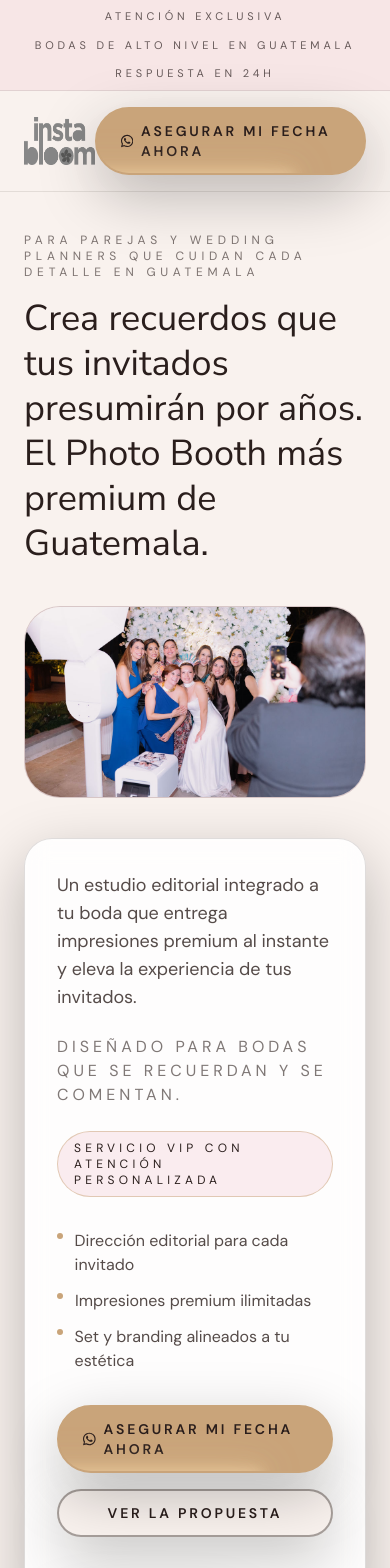
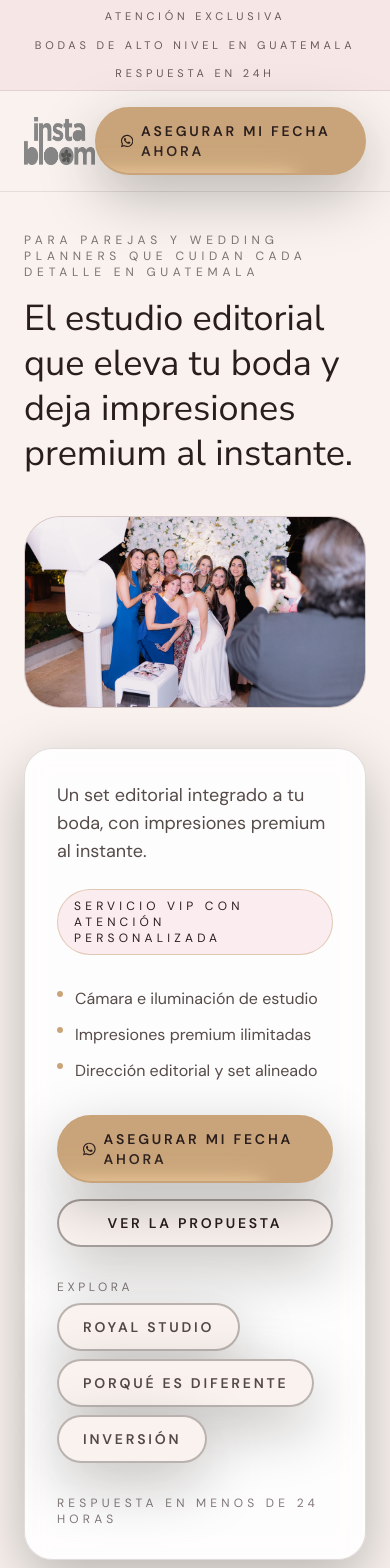
Before and after one commit to valenzmanu/instabloom-landing, a React (Vite) app: page / in a window 390 px wide. Shown: the top 1568 px of the page. Built offline with nearby package versions, Linux system fonts and the light colour scheme; the HTML template or start-up script is replaced by a standard one.

Commit message:
general structure improvements

```diff
--- a/src/App.tsx
+++ b/src/App.tsx
@@ -168,7 +168,8 @@ const App = () => {
                 Para parejas y wedding planners que cuidan cada detalle en Guatemala
               </p>
               <h1 className="font-serif text-4xl leading-tight text-espresso md:text-6xl">
-                Crea recuerdos que tus invitados presumirán por años. El Photo Booth más premium de Guatemala.
+                El estudio editorial que eleva tu boda y deja impresiones premium al
+                instante.
               </h1>
             </div>
             <div className="relative reveal">
@@ -189,11 +190,8 @@ const App = () => {
             <div className="space-y-8 rounded-[28px] border border-espresso/15 bg-paper/85 p-8 shadow-soft backdrop-blur-md md:p-10 reveal">
               <div className="space-y-6">
                 <p className="text-lg text-espresso/80 md:text-xl">
-                  Un estudio editorial integrado a tu boda que entrega impresiones
-                  premium al instante y eleva la experiencia de tus invitados.
-                </p>
-                <p className="text-base uppercase tracking-[0.25em] text-espresso/60">
-                  Diseñado para bodas que se recuerdan y se comentan.
+                  Un set editorial integrado a tu boda, con impresiones premium al
+                  instante.
                 </p>
                 <div className="inline-flex items-center rounded-full border border-champagne/50 bg-rose/40 px-4 py-2 text-xs uppercase tracking-[0.35em] text-espresso">
                   Servicio VIP con atención personalizada
@@ -201,9 +199,9 @@ const App = () => {
               </div>
               <BulletList
                 items={[
-                  "Dirección editorial para cada invitado",
+                  "Cámara e iluminación de estudio",
                   "Impresiones premium ilimitadas",
-                  "Set y branding alineados a tu estética",
+                  "Dirección editorial y set alineado",
                 ]}
               />
               <div className="flex flex-col gap-4 sm:flex-row sm:items-center">
@@ -230,7 +228,7 @@ const App = () => {
                     href="#por-que"
                     className="border-espresso/30 bg-cream text-espresso/80 hover:bg-cream/80 hover:text-espresso"
                   >
-                    Propuesta
+                    Porqué es diferente
                   </Button>
                   <Button
                     href="#inversion"
@@ -276,6 +274,24 @@ const App = () => {
               <Button href="#bloquear-fecha" className={ctaButtonClass}>
                 {ctaContent}
               </Button>
+            </div>
+          </div>
+        </Section>
+
+        <Section className="border-t border-espresso/10">
+          <div className="space-y-6 reveal">
+            <h2 className="font-serif text-3xl md:text-5xl">Esto es para ti si:</h2>
+            <BulletList
+              items={[
+                "Buscas un set que respete la estética de tu boda",
+                "Quieres recuerdos impresos con calidad editorial",
+                "Prefieres una experiencia cuidada y sin fricciones",
+                "Valoras proveedores que ejecuten a la perfección",
+              ]}
+            />
+            <div className="border-t border-espresso/20 pt-6 text-lg text-espresso/80">
+              No es para bodas donde el precio es el único criterio. Es para
+              anfitriones que buscan recuerdos de colección.
             </div>
           </div>
         </Section>
@@ -375,6 +391,24 @@ const App = () => {
           </div>
         </Section>
 
+        <Section className="border-t border-espresso/10">
+          <div className="grid gap-12 lg:grid-cols-[0.9fr_1.1fr]">
+            <div className="space-y-6 reveal">
+              <p className={badgeClass}>Testimonios privados</p>
+              <h2 className="font-serif text-3xl md:text-5xl">
+                Mensajes que recibimos después de la boda
+              </h2>
+              <p className="text-lg text-espresso/80">
+                Notas reales de parejas y planners al terminar la celebración.
+              </p>
+              <Button href="#bloquear-fecha" className={ctaButtonClass}>
+                {ctaContent}
+              </Button>
+            </div>
+            <ImagePlaceholder label="Imagen — Testimonio en WhatsApp" className="reveal" />
+          </div>
+        </Section>
+
         <Section id="como-funciona" className="border-t border-espresso/10">
           <div className="grid gap-12 lg:grid-cols-3">
             <div className="space-y-4 reveal">
@@ -421,42 +455,6 @@ const App = () => {
                 {ctaContent}
               </Button>
             </div>
-          </div>
-        </Section>
-
-        <Section className="border-t border-espresso/10">
-          <div className="space-y-6 reveal">
-            <h2 className="font-serif text-3xl md:text-5xl">Esto es para ti si:</h2>
-            <BulletList
-              items={[
-                "Buscas un set que respete la estética de tu boda",
-                "Quieres recuerdos impresos con calidad editorial",
-                "Prefieres una experiencia cuidada y sin fricciones",
-                "Valoras proveedores que ejecuten a la perfección",
-              ]}
-            />
-            <div className="border-t border-espresso/20 pt-6 text-lg text-espresso/80">
-              No es para bodas donde el precio es el único criterio. Es para
-              anfitriones que buscan recuerdos de colección.
-            </div>
-          </div>
-        </Section>
-
-        <Section className="border-t border-espresso/10">
-          <div className="grid gap-12 lg:grid-cols-[0.9fr_1.1fr]">
-            <div className="space-y-6 reveal">
-              <p className={badgeClass}>Testimonios privados</p>
-              <h2 className="font-serif text-3xl md:text-5xl">
-                Mensajes que recibimos despues de la boda
-              </h2>
-              <p className="text-lg text-espresso/80">
-                Notas reales de parejas y planners al terminar la celebracion.
-              </p>
-              <Button href="#bloquear-fecha" className={ctaButtonClass}>
-                {ctaContent}
-              </Button>
-            </div>
-            <ImagePlaceholder label="Imagen — Testimonio en WhatsApp" className="reveal" />
           </div>
         </Section>
 
```
